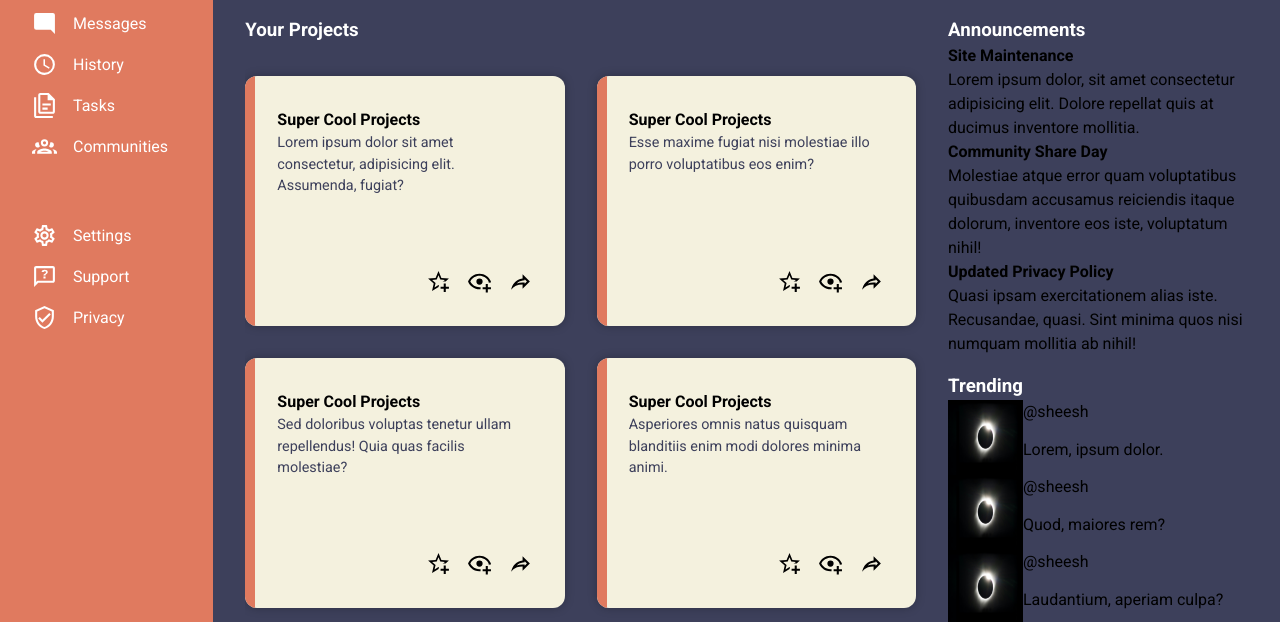
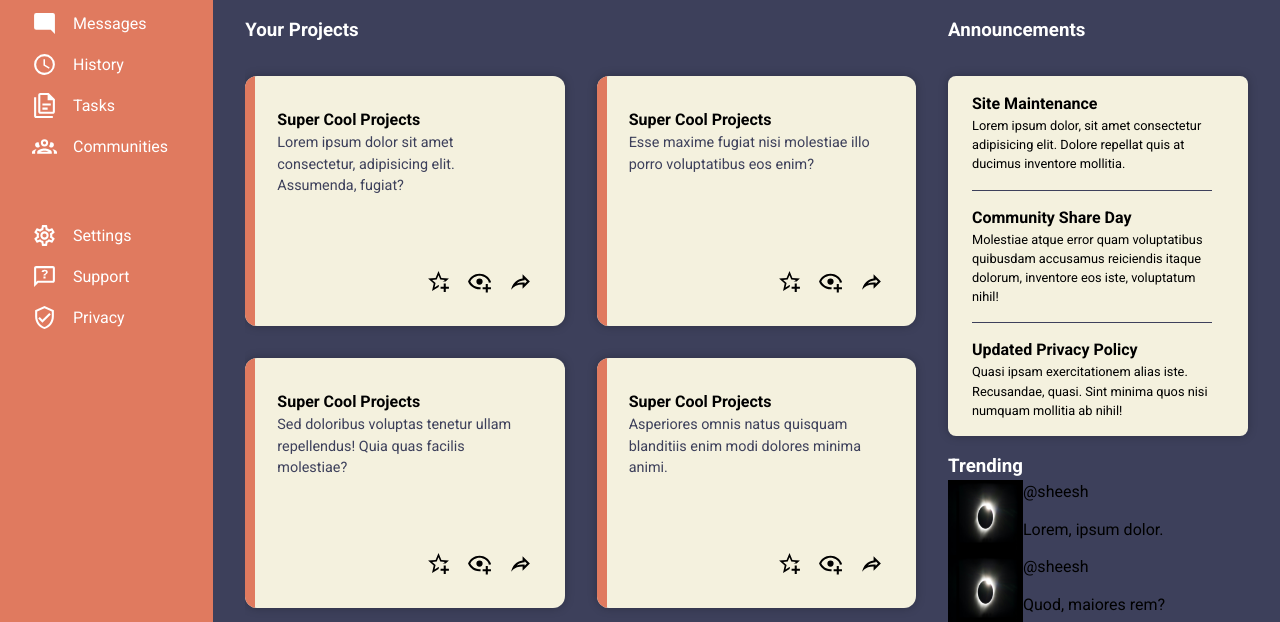
Before and after one commit to StrigZ/admin-dashboard, a plain HTML site: page index.html in a window 1280 px wide. Shown: the part 176-798 px from the top of the page. Drawn offline with Linux system fonts and the light colour scheme.

```diff
--- a/style.css
+++ b/style.css
@@ -277,6 +277,39 @@
   }
 
   .announcements {
+    display: grid;
+    gap: 32px;
+
+    ul {
+      background-color: var(--header-clr);
+      box-shadow: var(--card-box-shadow);
+      border-radius: 8px;
+      display: grid;
+
+      li {
+        padding: 16px 24px;
+        position: relative;
+      }
+
+      > * + * {
+        &::after {
+          content: "";
+          position: absolute;
+          background-color: var(--body-clr);
+          width: 80%;
+          height: 1px;
+          top: 0;
+        }
+      }
+
+      h4 {
+        font-size: 1rem;
+      }
+
+      p {
+        font-size: 0.8rem;
+      }
+    }
   }
 
   .trending {
```
